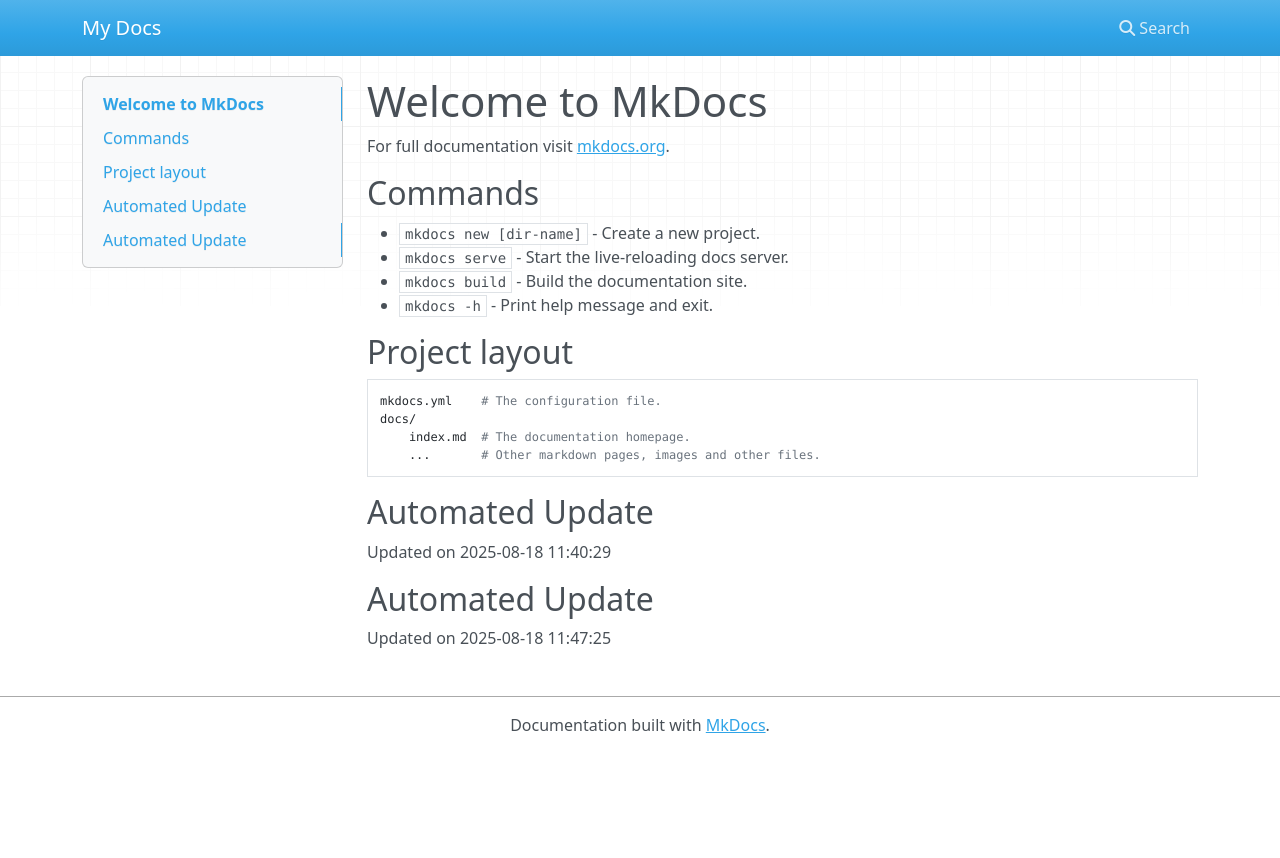
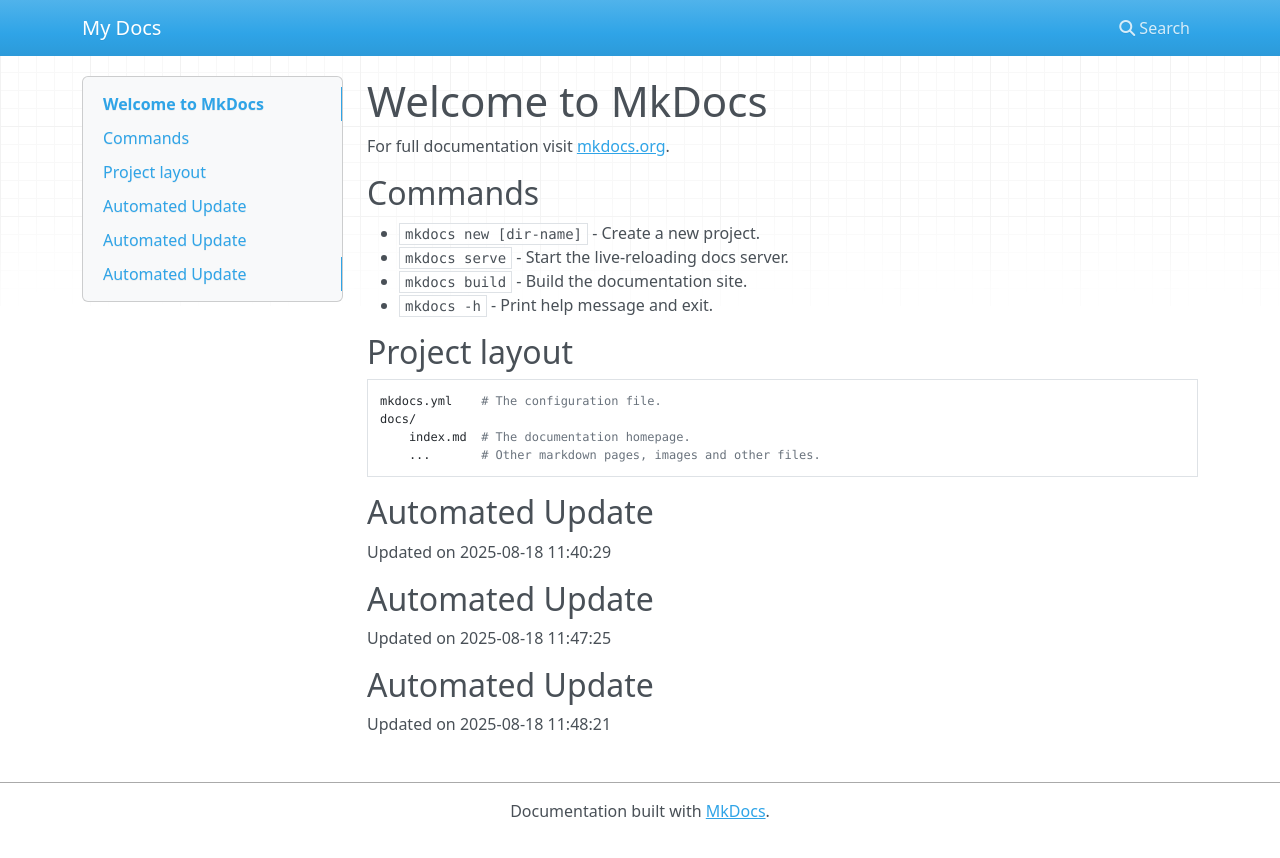
Before and after one commit to Trickster138/my-docs-site, an MkDocs documentation site: the page built from docs/index.md, in a window 1280 px wide. Shown: the top 858 px of the page. Built offline with MkDocs 1.6.1, drawn with Linux system fonts in a browser that asks for light colours; nearby versions of some CDN libraries.

Commit message:
Automated update to index.md

```diff
--- a/docs/index.md
+++ b/docs/index.md
@@ -24,3 +24,7 @@
 
 ## Automated Update
 Updated on 2025-08-18 11:47:25
+
+
+## Automated Update
+Updated on 2025-08-18 11:48:21
```
